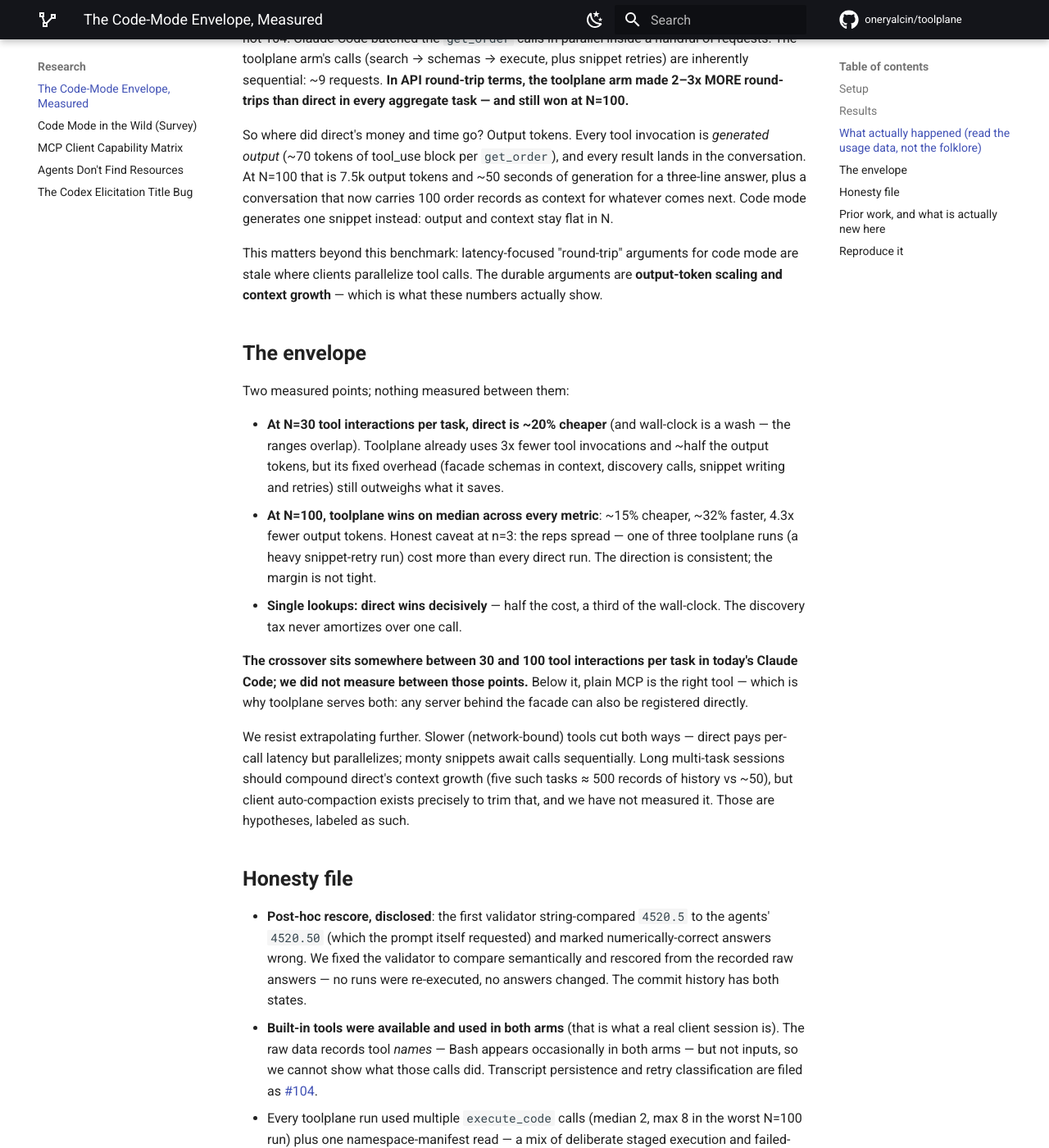
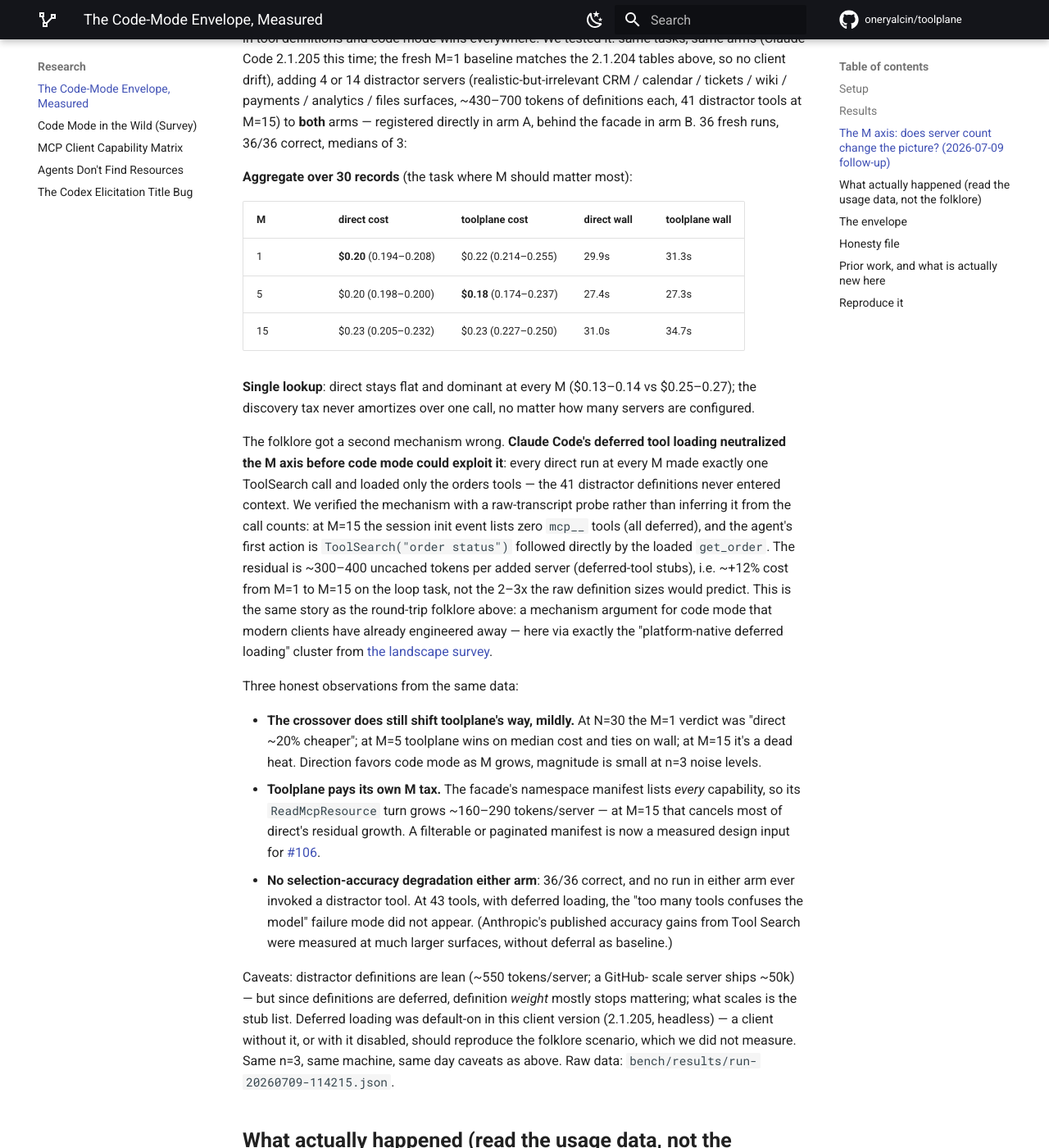
Before and after one commit to oneryalcin/toolplane, an MkDocs documentation site: the page built from docs/code-mode-benchmark.md, in a window 1280 px wide and 1400 px high, scrolled down 2553 px. Shown: the whole window at 82% size. Built offline with MkDocs 1.6.1 and Material for MkDocs 9.7.7, drawn with Linux system fonts in a browser that asks for light colours; comment, search, counter and statistics services are not loaded; some of the changed text lies outside the part shown.

Commit message:
Measure the M axis: deferred loading neutralizes server-count bloat
36 runs (loop+single x M=1,5,15 x both arms x 3 reps, Claude Code
2.1.205), 36/36 correct. The folklore's second mechanism is also
stale: every direct run made exactly ONE ToolSearch call at every M —
the 41 distractor tool definitions never entered context. Residual
~300-400 uncached tokens/server (~+12% loop cost M=1->15), not the
2-3x raw definitions predict. Crossover at N=30 shifts mildly toward
toolplane (wins median cost at M=5, dead heat at M=15); single stays
direct-dominant at every M. Toolplane pays its own M tax via the
full namespace manifest (~160-290 tokens/server) -> measured design
input for #106. No distractor tool was ever invoked by either arm.

Refs #107 (item 8).

```diff
--- a/docs/code-mode-benchmark.md
+++ b/docs/code-mode-benchmark.md
@@ -74,6 +74,75 @@ Definitions, precisely:
 |---|---|---|---|---|---|
 | direct | 3/3 | 103 | 7569 (6890–7580) | $0.33 (0.32–0.33) | 53.6s (51.2–55.4) |
 | toolplane | 3/3 | **11** (10–14) | **1760** (1700–3330) | **$0.28** (0.26–0.33) | **36.6s** (36.1–52.6) |
+
+## The M axis: does server count change the picture? (2026-07-09 follow-up)
+
+The tables above froze M=1 configured server with 2 tools — toolplane's
+worst case, since the facade's fixed overhead buys nothing when there is
+almost nothing to aggregate. The folklore predicts that at realistic server
+counts (5–15 servers, dozens of tools), direct registration drowns in tool
+definitions and code mode wins everywhere. We tested it: same tasks, same
+arms (Claude Code 2.1.205 this time; the fresh M=1 baseline matches the
+2.1.204 tables above, so no client drift), adding 4 or 14 distractor
+servers (realistic-but-irrelevant CRM /
+calendar / tickets / wiki / payments / analytics / files surfaces,
+~430–700 tokens of definitions each, 41 distractor tools at M=15) to
+**both** arms — registered directly in arm A, behind the facade in arm B.
+36 fresh runs, 36/36 correct, medians of 3:
+
+**Aggregate over 30 records** (the task where M should matter most):
+
+| M | direct cost | toolplane cost | direct wall | toolplane wall |
+|---|---|---|---|---|
+| 1 | **$0.20** (0.194–0.208) | $0.22 (0.214–0.255) | 29.9s | 31.3s |
+| 5 | $0.20 (0.198–0.200) | **$0.18** (0.174–0.237) | 27.4s | 27.3s |
+| 15 | $0.23 (0.205–0.232) | $0.23 (0.227–0.250) | 31.0s | 34.7s |
+
+**Single lookup**: direct stays flat and dominant at every M
+($0.13–0.14 vs $0.25–0.27); the discovery tax never amortizes over one
+call, no matter how many servers are configured.
+
+The folklore got a second mechanism wrong. **Claude Code's deferred tool
+loading neutralized the M axis before code mode could exploit it**: every
+direct run at every M made exactly one ToolSearch call and loaded only the
+orders tools — the 41 distractor definitions never entered context. We
+verified the mechanism with a raw-transcript probe rather than inferring
+it from the call counts: at M=15 the session init event lists zero
+`mcp__` tools (all deferred), and the agent's first action is
+`ToolSearch("order status")` followed directly by the loaded
+`get_order`. The
+residual is ~300–400 uncached tokens per added server (deferred-tool
+stubs), i.e. ~+12% cost from M=1 to M=15 on the loop task, not the 2–3x
+the raw definition sizes would predict. This is the same story as the
+round-trip folklore above: a mechanism argument for code mode that modern
+clients have already engineered away — here via exactly the
+"platform-native deferred loading" cluster from
+[the landscape survey](code-mode-landscape.md).
+
+Three honest observations from the same data:
+
+- **The crossover does still shift toolplane's way, mildly.** At N=30 the
+  M=1 verdict was "direct ~20% cheaper"; at M=5 toolplane wins on median
+  cost and ties on wall; at M=15 it's a dead heat. Direction favors code
+  mode as M grows, magnitude is small at n=3 noise levels.
+- **Toolplane pays its own M tax.** The facade's namespace manifest lists
+  *every* capability, so its `ReadMcpResource` turn grows ~160–290
+  tokens/server — at M=15 that cancels most of direct's residual growth.
+  A filterable or paginated manifest is now a measured design input for
+  [#106](https://github.com/oneryalcin/toolplane/issues/106).
+- **No selection-accuracy degradation either arm**: 36/36 correct, and no
+  run in either arm ever invoked a distractor tool. At 43 tools, with
+  deferred loading, the "too many tools confuses the model" failure mode
+  did not appear. (Anthropic's published accuracy gains from Tool Search
+  were measured at much larger surfaces, without deferral as baseline.)
+
+Caveats: distractor definitions are lean (~550 tokens/server; a GitHub-
+scale server ships ~50k) — but since definitions are deferred, definition
+*weight* mostly stops mattering; what scales is the stub list. Deferred
+loading was default-on in this client version (2.1.205, headless) — a
+client without it, or with it disabled, should reproduce the folklore
+scenario, which we did not measure. Same n=3, same machine, same day
+caveats as above. Raw data: `bench/results/run-20260709-114215.json`.
 
 ## What actually happened (read the usage data, not the folklore)
 
```
Also changed, not shown: bench/README.md (+13 -0 lines), 1 other file.
